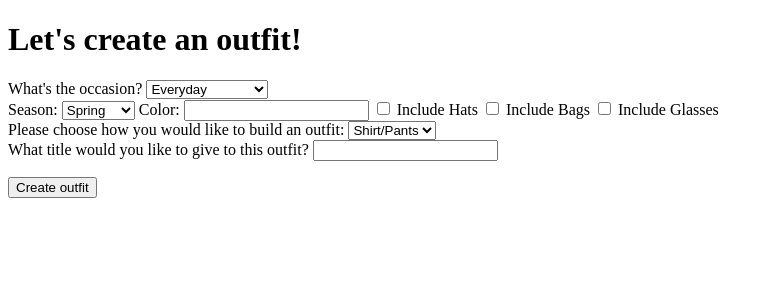
After one commit to luisanapier/closet-project, a Flask app: page /create-outfit in a window 1280 px wide. The commit adds this page. Shown: the top 300 px of the page, without its empty margins (0-773 px from the left). Run offline with Flask 2, Linux system fonts and the light colour scheme.

Commit message:
Generating outfit and favorite button added

```diff
--- a/crud.py
+++ b/crud.py
@@ -48,10 +48,8 @@ def user_favorite(outfit_id, user_id):
 
 def check_user(username):
 
-    is_user = User.query.filter(User.username == username).first()
-
-    return is_user
-
+    user = User.query.filter(User.username == username).first()
+    return user
 
 if __name__ == '__main__':
     from server import app
--- a/model.py
+++ b/model.py
@@ -24,8 +24,6 @@ class User(db.Model):
 
 class Articles(db.Model):
     """Articles of clothing"""
-
-    __tablename__ = "articles"
 
     article_id = db.Column(db.Integer,
                            autoincrement=True,
@@ -96,7 +94,7 @@ class UserFavorites(db.Model):
         return f'User_favorites Outfit Id: {self.outfit_id} User: {self.user_id}'
 
 
-def connect_to_db(flask_app, db_uri="postgresql:///attires", echo=True):
+def connect_to_db(flask_app, db_uri="postgresql:///attires", echo=False):
     flask_app.config["SQLALCHEMY_DATABASE_URI"] = db_uri
     flask_app.config["SQLALCHEMY_ECHO"] = echo
     flask_app.config["SQLALCHEMY_TRACK_MODIFICATIONS"] = False
@@ -104,7 +102,6 @@ def connect_to_db(flask_app, db_uri="postgresql:///attires", echo=True):
     db.app = flask_app
     db.init_app(flask_app)
 
-    print("Connected to the db! :)")
 
 
 if __name__ == "__main__":
--- a/server.py
+++ b/server.py
@@ -1,22 +1,31 @@
-from flask import Flask, render_template, redirect, request, session
-from model import connect_to_db, db
+from flask import Flask, render_template, redirect, request, session, jsonify
+from model import Articles, connect_to_db
 import crud
-import cloudinary.uploader
 import os
+import cloudinary
+import random
 
-CLOUDINARY_KEY = [os.environ["API_KEY"]]
-CLOUDINARY_SECRET = os.environ["API_SECRET"]
-CLOUD_NAME = os.environ["CLOUD_NAME"]
+CLOUDINARY_KEY = "672335896611927"
+CLOUDINARY_SECRET = "wijc7z2ohAnkXMwj6yZY8FbpNv0"
+CLOUD_NAME = "drf73nnrz"
 
 app = Flask(__name__)
 app.secret_key="DEV"
 
+cloudinary.config(
+    cloud_name = CLOUD_NAME,
+    api_key = CLOUDINARY_KEY,
+    api_secret = CLOUDINARY_SECRET,
+    secure = True
+
+)
+import cloudinary.uploader
+import cloudinary.api
 
 @app.route('/')
 def homepage():
-
-    if session:
-        return render_template['closet.html']
+    if "user" in session:
+        return redirect("/closet")
     else:
         return render_template("homepage.html")
 
@@ -27,10 +36,14 @@ def login():
     password = request.args.get("password")
 
     user = crud.check_user(username)
-    name = user.name
+
     if user:
         if password == user.password:
-            return render_template('closet.html', name=name)
+            session["user"] = {
+                'id': user.user_id,
+                'name': user.name
+            }
+            return redirect("/closet")
         else:
             return redirect('/login')
     else:
@@ -53,36 +66,217 @@ def register():
         crud.create_user(email=email, username=username, password=password, name=name)
         return render_template('closet.html', username=username)
 
-
 @app.route('/upload-file', methods=["POST"])
-def show_form():
+def upload_file():
     file = request.files['additem']
     result = cloudinary.uploader.upload(file,
                         api_key=CLOUDINARY_KEY,
                         api_secret=CLOUDINARY_SECRET,
                         cloud_name=CLOUD_NAME)
     img_url = result['secure_url']
+    type = request.form.get("type")
+    color_primary = request.form.get("color_primary")
+    color_sec = request.form.get("color_sec")
+    pattern = request.form.get("pattern")
+    occasion = request.form.get("occasion")
+    season = request.form.get("season")
 
-    return render_template('closet.html', img_url=img_url)
+    user_in_session()
+
+    user = session["user"]
+    crud.add_articles(user_id=user["id"], type=type, resource_url=img_url,
+                       color_primary=color_primary, color_sec=color_sec,
+                       pattern=pattern, occasion=occasion,
+                       season=season)
+
+    return redirect('/closet')
+
+@app.route('/closet')
+def view_closet():
+    user_in_session()
+
+    user = session["user"] # = {'id': 1, 'name': 'Luisa'}
+    all_clothing_items = Articles.query.filter(Articles.user_id==user['id']).all()
+
+    return render_template('closet.html', article_items=all_clothing_items, name=user["name"])
+
+@app.route('/create-outfit', methods=["GET", "POST"])
+def build_an_outfit():
+    if request.method == "GET":
+        return render_template('create-outfit.html')
+
+    user_in_session()
+
+    return redirect('/create-outfit')
 
 
-@app.route('/closet')
-def show_closet():
+@app.route('/view_outfit', methods=['POST'])
+def show_outfit():
+    user_in_session()
+
+    if request.method == "GET":
+        return render_template('view_outfit.html')
 
 
-    crud.add_articles(type=type, resource_url=resource_url,
-                       color_primary=color_primary, color_sec=color_sec,
-                       pattern=pattern, occasion=occasion,
-                       season=season, user_id=user_id)
-    crud.create_outfit(title=title, user_id=user_id)
-    crud.outfit_articles(article_id=article_id, outfit_id=outfit_id)
-    return render_template('closet.html')
+    user_occasion = request.json.get("occasion")
+    current_season = request.json.get("season")
+    color_option = request.json.get("color")
+    title = request.json.get("title")
+        # query for "accessories"
+    user_wants_hat = request.json.get("wantHat")
+    user_wants_glasses = request.json.get("wantGlasses")
+    user_wants_bags = request.json.get("wantBag")
+    type_of_outfit = request.json.get("typeOfOutfit")
 
-@app.route('/favorites')
+    # add to accessories_to_exclude any accessory types the user doesn't want
+    accessories_to_exclude = []
+
+
+    if user_wants_hat == False:
+        accessories_to_exclude.append("hat")
+    if user_wants_bags == False:
+        accessories_to_exclude.append("bag")
+    if user_wants_glasses == False:
+        accessories_to_exclude.append("glasses")
+
+    user = session["user"]
+
+    all_clothing_items = Articles.query.filter(
+        Articles.user_id==user['id'],
+        Articles.occasion==user_occasion,
+        Articles.season==current_season,
+        ~Articles.type.in_(accessories_to_exclude),
+    ).all()
+
+
+    outfit = crud.create_outfit(title=title, user_id=user['id'])
+
+    articles = {}
+
+    for item in all_clothing_items:
+        if item.type not in articles:
+            articles[item.type] = []
+
+        articles[item.type].append(item)
+
+
+    shirts = articles.get("shirt")
+    pants = articles.get("pants")
+    skirts = articles.get("skirt")
+    dresses = articles.get("dress")
+    sweaters = articles.get("sweater")
+    jackets = articles.get("jacket")
+    shoes = articles.get("shoes")
+    hats = articles.get("hat")
+    bags = articles.get("bag")
+    glasses = articles.get("glasses")
+
+
+    hat = ""
+    bag = ""
+    glass = ""
+    shirt = ""
+    skirt = ""
+    pant = ""
+    dress = ""
+    shoe = ""
+    sweater = ""
+    jacket = ""
+
+    if user_wants_hat == True:
+
+        if hats:
+            hat = random.choice(hats)
+            crud.outfit_articles(hat.article_id, outfit.outfit_id)
+            hat = hat.resource_url
+
+    if user_wants_bags == True:
+
+        if bags:
+            bag = random.choice(bags)
+            crud.outfit_articles(bag.article_id, outfit.outfit_id)
+            bag = bag.resource_url
+    if user_wants_glasses == True:
+
+        if glasses:
+            glass = random.choice(glasses)
+            crud.outfit_articles(glass.article_id, outfit.outfit_id)
+            glasses = glass.resource_url
+
+
+    if type_of_outfit == "shirt-pants":
+        if shirts:
+            shirt = random.choice(shirts)
+            crud.outfit_articles(shirt.article_id, outfit.outfit_id)
+            shirt = shirt.resource_url
+            if current_season=="winter" or current_season == "fall":
+                sweater = random.choice(sweaters)
+                jacket = random.choice(jackets)
+                crud.outfit_articles(sweater.article_id, outfit.outfit_id)
+                crud.outfit_articles(jacket.article_id, outfit.outfit_id)
+                jacket = jacket.resource_url
+                sweater = sweater.resource_url
+        if pants:
+            pant = random.choice(pants)
+            crud.outfit_articles(pant.article_id, outfit.outfit_id)
+            pant = pant.resource_url
+    elif type_of_outfit == "shirt-skirt":
+        if shirts:
+            shirt = random.choice(shirts)
+            crud.outfit_articles(shirt.article_id, outfit.outfit_id)
+            shirt = shirt.resource_url
+            if current_season=="winter" or current_season == "fall":
+                sweater = random.choice(sweaters)
+                sweater = sweater.resource_url
+                crud.outfit_articles(sweater.article_id, outfit.outfit_id)
+                crud.outfit_articles(jacket.article_id, outfit.outfit_id)
+                jacket = random.choice(jackets)
+                jacket = jacket.resource_url
+        if skirts:
+            skirt = random.choice(skirt)
+            crud.outfit_articles(skirt.article_id, outfit.outfit_id)
+            skirt = skirt.resource_url
+    else:
+        if dresses:
+            dress = random.choice(dresses)
+            crud.outfit_articles(dress.article_id, outfit.outfit_id)
+            dress = dress.resource_url
+
+    if shoes:
+        shoe = random.choice(shoes)
+        crud.outfit_articles(shoe.article_id, outfit.outfit_id)
+        shoe = shoe.resource_url
+
+
+    return jsonify({
+        "hat": hat,
+        "bag": bag,
+        "glasses": glasses,
+        "shirt": shirt,
+        "pants": pant,
+        "skirt": skirt,
+        "dresses": dress,
+        "shoes": shoe,
+        "sweater": sweater,
+        "jacket": jacket
+    })
+
+
+@app.route('/favorites', methods=["GET","POST"])
 def show_favorites():
+    user_in_session()
 
-    crud.user_favorite(outfit_id=outfit_id, user_id=user_id)
-    return render_template('/favorites.html')
+    get_outfit = request.form("#favorite-outfit")
+    print(get_outfit)
+    print("********************")
+
+    # crud.user_favorite(outfit_id=outfit_id, user_id=user_id)
+    return render_template('favorites.html')
+
+def user_in_session():
+    if "user" not in session:
+        return redirect("/")
+
 
 if __name__ == '__main__':
     connect_to_db(app)
--- /dev/null
+++ b/static/create-outfit.js
@@ -0,0 +1,51 @@
+'use strict';
+
+const createOutfitButton = document.querySelector("#generate_outfit");
+
+createOutfitButton.addEventListener('click', handleClick);
+
+function handleClick(evt) {
+    evt.preventDefault();
+
+    const formInputs = {
+        occasion: document.querySelector('#user_occasion').value,
+        season: document.querySelector('#current_season').value,
+        color: document.querySelector('#add-color').value,
+        wantHat: document.querySelector('#user_wants_hat').checked,
+        wantBag: document.querySelector('#user_wants_bags').checked,
+        wantGlasses: document.querySelector('#user_wants_glasses').checked,
+        typeOfOutfit:  document.querySelector('#type-outfit').value,
+        title: document.querySelector('#outfit_title').value
+    };
+
+    fetch('/view_outfit', {
+        method: 'POST',
+        body: JSON.stringify(formInputs),
+        headers: {
+            'Content-type': 'application/json',
+        },
+    })
+    .then((response) => response.json())
+    .then((responseJson) => {
+        // clear out the previous options if any
+
+        Object.values(responseJson).forEach((item) => {
+            document.querySelector('#outfit-viewer').insertAdjacentHTML(
+                'beforeend',
+                `<div><img
+                width=200px;
+                display: inline-block;
+                src="${item}"/></div>`
+            );
+        });
+
+        document.querySelector('input#generate-other-outfit-button').style.display = "block";
+        document.querySelector('input#favorite-outfit-button').style.display = "block";
+    // // If you want to remove the form when results are shown
+    // document.querySelector('#create-outfit-form').style.display = 'none';
+});
+};
+
+const generateAnotherOutfitButton = document.querySelector('input#generate-other-outfit-button');
+console.log(generateAnotherOutfitButton);
+generateAnotherOutfitButton.addEventListener('click', handleClick);
--- /dev/null
+++ b/templates/create-outfit.html
@@ -0,0 +1,63 @@
+{% extends 'base.html' %}
+
+    {% block title %} Create outfit {% endblock %}
+
+{% block body %}
+<div id="create-outfit-form">
+    <h1>Let's create an outfit! </h1>
+    <form id="create-outfit" action="/create-outfit" method="POST">
+        <div class="create_outfit">
+        <label for="user_occasion">What's the occasion? </label>
+        <select id="user_occasion" name="user_occasion" required>
+            <option value="everyday">Everyday</option>
+            <option value="formal">Formal</option>
+            <option value="semi-formal">Semi-Formal</option>
+            <option value="business">Business</option>
+            <option value="business-casual">Business Casual</option>
+        </select>
+        </div>
+         <div class="create_outfit">
+        <label for="current_season">Season: </label>
+        <select id="current_season" name="current_season" required>
+            <option value="spring">Spring</option>
+            <option value="summer">Summer</option>
+            <option value="fall">Fall</option>
+            <option value="winter">Winter</option>
+            <option value="all">All</option>
+        </select>
+        <label for="add-color">Color: </label>
+        <input id="add-color" type="text" name="add-color">
+        <input id="user_wants_hat" type="checkbox" name="user_wants_hat">
+        <label for="user_wants_hat">Include Hats</label>
+        <input id="user_wants_bags" type="checkbox" name="user_wants_bags">
+        <label for="user_wants_bags">Include Bags</label>
+        <input id="user_wants_glasses" type="checkbox" name="user_wants_glasses">
+        <label for="user_wants_glasses">Include Glasses</label>
+        </div>
+        <div class="create_outfit">
+        <label for="type-outfit">Please choose how you would like to build an outfit: </label>
+        <select id="type-outfit" name="type-outfit" required>
+            <option value="shirt-pants">Shirt/Pants</option>
+            <option value="shirt-skirt">Shirt/Skirt</option>
+            <option value="dress">Dress</option>
+        </select>
+        </div>
+        <div>
+        <label for="outfit_title">What title would you like to give to this outfit? </label>
+        <input id="outfit_title" type="text" name="outfit_title" required>
+        </div>
+        <p>
+        <button id="generate_outfit" type="submit">Create outfit</button>
+        </p>
+    </form>
+</div>
+
+    <div id="outfit-viewer">
+        <input type="button" value="Try another option" id="generate-other-outfit-button" style="display:none"/>
+        <form id="favorite-outfit" action="/favorites" method="POST">
+            <input type="button" value="Favorite" id="favorite-outfit-button" hidden/>
+        </form>
+    </div>
+
+    <script src="static/create-outfit.js"></script>
+{% endblock %}
--- a/templates/homepage.html
+++ b/templates/homepage.html
@@ -1,8 +1,6 @@
 {% extends 'base.html' %}
 
-
     {% block title %} Attire Closet {% endblock %}
-
 
 {% block body %}
 
```
Also changed, not shown: static/closetproject.js (deleted, +0 -8 lines), templates/closet.html (+36 -9 lines), templates/favorites.html (+12 -0 lines), templates/view_outfit.html (added, +7 -0 lines), static/attire.css (added).
